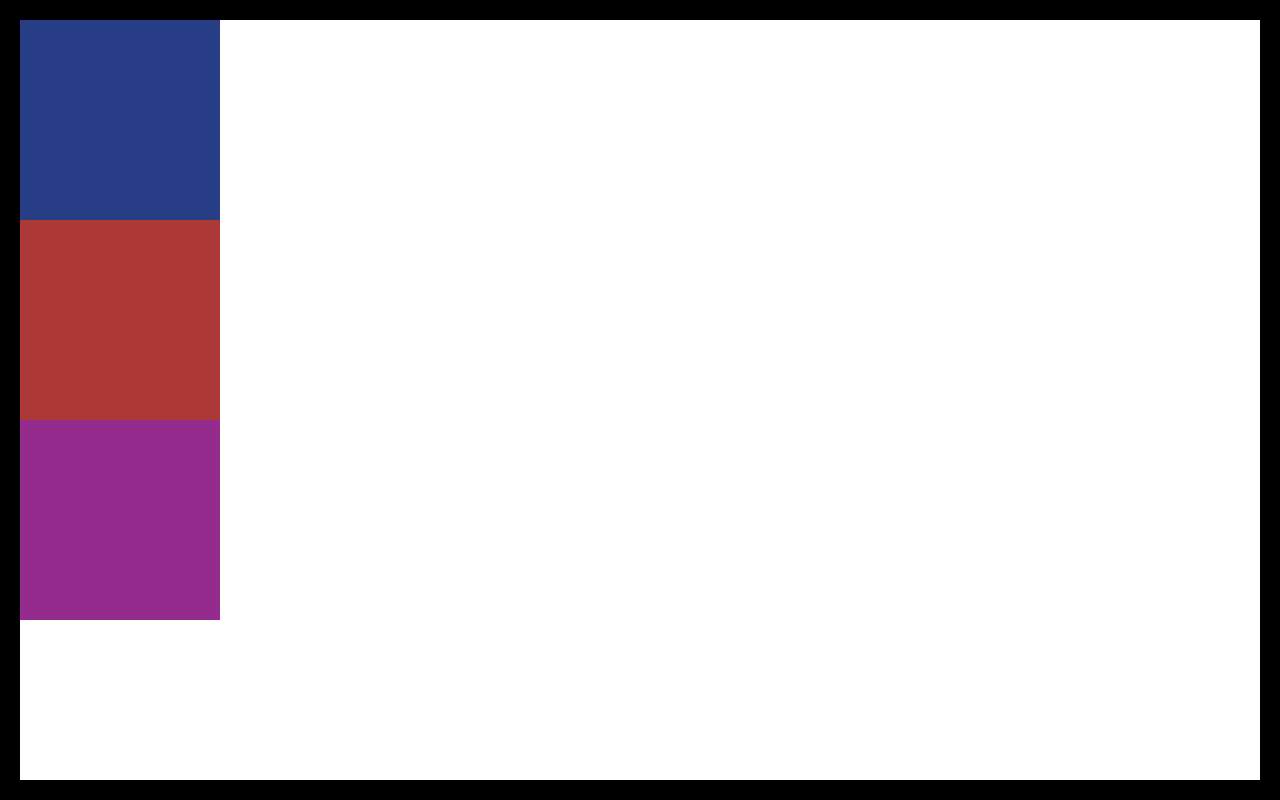
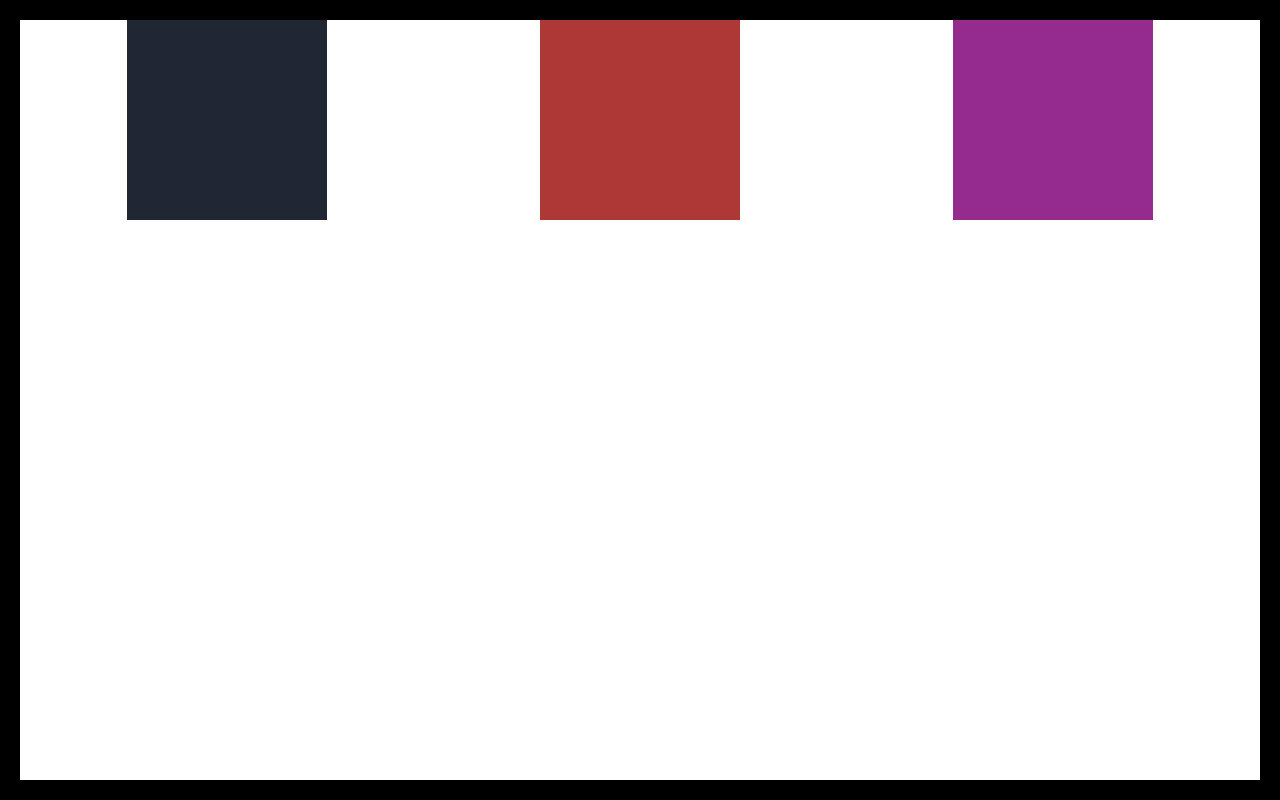
Before and after one commit to icarusgk/css-flexbox, a plain HTML site: page index.html in a window 1280 px wide. Drawn offline with Linux system fonts and the light colour scheme.

Commit message:
Positioning items

```diff
--- a/style.css
+++ b/style.css
@@ -6,13 +6,15 @@
 
 .parent {
     height: 100vh;
-    border: 20px solid rgb(0, 0, 0);
+    border: 20px solid #000000;
+    display: flex;
+    justify-content: space-around;
 }
 
 .child1 {
     width: 200px;
     height: 200px;
-    background: rgb(39, 61, 134);
+    background: rgb(33, 38, 53);
 }
 
 .child2 {
```
